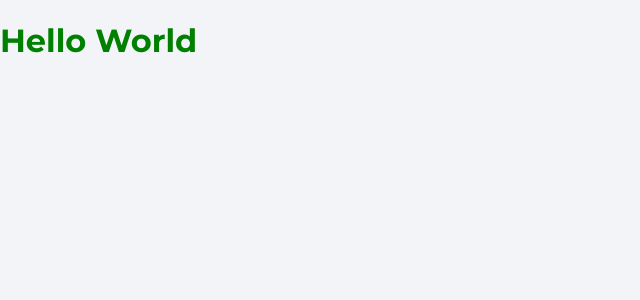
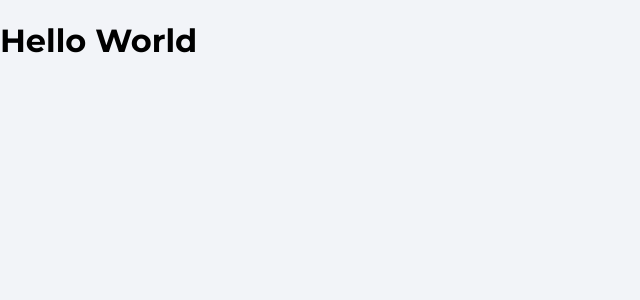
Before and after one commit to Shan-Joel/Dream-Residencies, a React (Create React App) app: page / in a window 1280 px wide. Shown: the top 300 px of the page, without its empty margins (0-640 px from the left). Built offline with nearby package versions, Linux system fonts and the light colour scheme.

Commit message:
Changed some base stylings

```diff
--- a/src/App.js
+++ b/src/App.js
@@ -1,7 +1,7 @@
 function App() {
   return (
     <div>
-      <h1 className="heading">Hello World</h1>
+      <h1>Hello World</h1>
     </div>
   );
 }
--- a/src/index.css
+++ b/src/index.css
@@ -819,7 +819,3 @@ button {
   font-size: 0.8rem;
   opacity: 0.75;
 }
-
-.heading {
-  color: green;
-}
```
